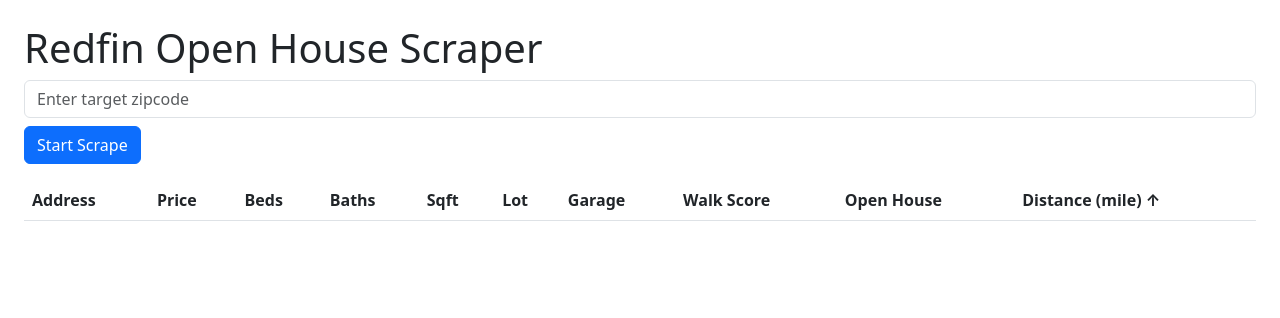
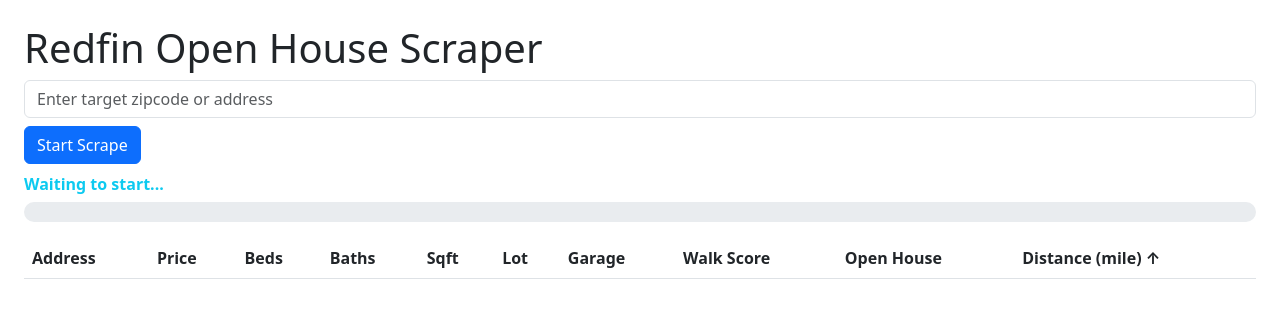
Before and after one commit to sjcctv/redfin_open_house, a Flask app: page / in a window 1280 px wide. Shown: the top 318 px of the page. Run offline with Flask 3, Linux system fonts and the light colour scheme; lists and menus that the app fills with data are empty.

Commit message:
Update index.html
10-26 major update

```diff
--- a/templates/index.html
+++ b/templates/index.html
@@ -4,15 +4,38 @@
 <meta charset="UTF-8">
 <title>Redfin Open House Scraper</title>
 <link rel="stylesheet" href="https://cdn.jsdelivr.net/npm/bootstrap@5.3.0/dist/css/bootstrap.min.css">
-<style>th.sorted::after { content: " ↑"; }</style>
+<style>
+th.sorted::after { content: " ↑"; }
+#progressBarContainer {
+    height: 20px;
+    background: #e9ecef;
+    border-radius: 10px;
+    overflow: hidden;
+    margin-top: 6px;
+}
+#progressBar {
+    height: 100%;
+    width: 0%;
+    background-color: #0d6efd;
+    transition: width 0.5s;
+}
+#warningText {
+    color: #d9534f;
+    font-weight: bold;
+    margin-top: 8px;
+}
+</style>
 </head>
 <body class="p-4">
 <h1>Redfin Open House Scraper</h1>
 <div class="mb-3">
-<input type="text" id="address" class="form-control" placeholder="Enter target zipcode">
-<button id="scrapeBtn" class="btn btn-primary mt-2">Start Scrape</button>
-<div id="progressText" class="mt-2 text-info"></div>
+    <input type="text" id="address" class="form-control" placeholder="Enter target zipcode or address">
+    <button id="scrapeBtn" class="btn btn-primary mt-2">Start Scrape</button>
+    <div id="progressText" class="mt-2 text-info fw-bold">Waiting to start...</div>
+    <div id="progressBarContainer"><div id="progressBar"></div></div>
+    <div id="warningText"></div>
 </div>
+
 <table class="table table-striped" id="resultTable">
 <thead>
 <tr>
@@ -30,32 +53,65 @@
 </thead>
 <tbody></tbody>
 </table>
+
 <script>
 let polling;
-document.getElementById('scrapeBtn').onclick=async()=>{
-    const btn=document.getElementById('scrapeBtn');
-    btn.disabled=true; btn.innerText="Scraping...";
-    const address=document.getElementById('address').value;
-    document.getElementById('progressText').innerText="Starting...";
-    polling=setInterval(async()=>{
-        const res=await fetch('/progress');
-        const data=await res.json();
-        document.getElementById('progressText').innerText="Scraping page: "+data.page;
-    },1000);
-    const res=await fetch('/start_scrape',{
-        method:'POST',
-        headers:{'Content-Type':'application/json'},
-        body:JSON.stringify({target_address:address})
+
+document.getElementById('scrapeBtn').onclick = async () => {
+    const btn = document.getElementById('scrapeBtn');
+    btn.disabled = true;
+    btn.innerText = "Scraping...";
+    const address = document.getElementById('address').value;
+    document.getElementById('progressText').innerText = "Starting...";
+    document.getElementById('progressBar').style.width = "0%";
+    document.getElementById('warningText').innerText = "";
+
+    // --- live polling for scraping progress ---
+    polling = setInterval(async () => {
+        const res = await fetch('/progress');
+        const data = await res.json();
+        const page = data.page || 0;
+        const total = data.total_cards || 'Calculating...';
+        const scraped = data.scraped_cards || 'Calculating...';
+        const percent = total > 0 ? Math.round((scraped / total) * 100) : 0;
+        document.getElementById('progressText').innerText =
+            `Page: ${page} | Total cards: ${total} | Scraped: ${scraped}`;
+        document.getElementById('progressBar').style.width = percent + "%";
+    }, 1000);
+
+    // --- start scraping request ---
+    const res = await fetch('/start_scrape', {
+        method: 'POST',
+        headers: {'Content-Type': 'application/json'},
+        body: JSON.stringify({target_address: address})
     });
+
     clearInterval(polling);
-    const data=await res.json();
-    const tbody=document.querySelector('#resultTable tbody');
-    tbody.innerHTML='';
-    if(data.error){ alert("Error: "+data.error); }
-    else {
-        data.sort((a,b)=>{const da=parseFloat(a.distance_mile)||Infinity; const db=parseFloat(b.distance_mile)||Infinity; return da-db;});
-        data.forEach(item=>{
-            const row=`<tr>
+    const data = await res.json();
+    const tbody = document.querySelector('#resultTable tbody');
+    tbody.innerHTML = '';
+
+    if (data.error) {
+        alert("Error: " + data.error);
+    } else {
+        // unpack backend structure
+        const results = data.results || data;  // fallback if backend still returns list
+        const hasLocation = data.has_location !== undefined ? data.has_location : true;
+
+        // show warning if location not found
+        if (!hasLocation) {
+            document.getElementById('warningText').innerText =
+                "⚠️ Unable to locate the address — distance will not be rendered.";
+        }
+
+        results.sort((a,b) => {
+            const da = parseFloat(a.distance_mile) || Infinity;
+            const db = parseFloat(b.distance_mile) || Infinity;
+            return da - db;
+        });
+
+        results.forEach(item => {
+            const row = `<tr>
                 <td>${item.address}</td>
                 <td>${item.price}</td>
                 <td>${item.beds}</td>
@@ -65,15 +121,19 @@
                 <td>${item.garage}</td>
                 <td>${item.walk_score}</td>
                 <td>${item.open_house}</td>
-                <td>${item.distance_mile}</td>
+                <td>${hasLocation ? item.distance_mile : '-'}</td>
             </tr>`;
-            tbody.innerHTML+=row;
+            tbody.innerHTML += row;
         });
-        document.getElementById('progressText').innerText="Scraping complete! (Sorted by Distance ↑)";
+
+        document.getElementById('progressText').innerText =
+            "✅ Scraping complete! (Sorted by Distance ↑)";
+        document.getElementById('progressBar').style.width = "100%";
     }
-    btn.disabled=false; btn.innerText="Start Scrape";
-}
+
+    btn.disabled = false;
+    btn.innerText = "Start Scrape";
+};
 </script>
 </body>
-
 </html>
```
